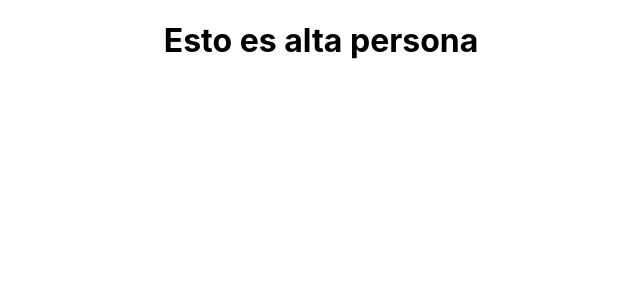
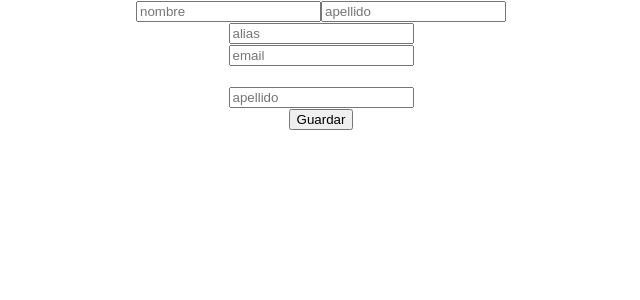
Before and after one commit to JuanDamiani/Simple-CRUD-with-React, a React (Create React App) app: page /personas/agregar in a window 1280 px wide. Shown: the top 300 px of the page, without its empty margins (319-959 px from the left). Built offline with nearby package versions, Linux system fonts and the light colour scheme.

Commit message:
personas

```diff
--- a/src/Personas/AltaPersona.jsx
+++ b/src/Personas/AltaPersona.jsx
@@ -2,7 +2,7 @@ import React from 'react';
 import axios from 'axios';
 
 export default function AltaPersona(props) {
-   /* const [form, setForm] = React.useState({
+    const [form, setForm] = React.useState({
         nombre: '',
         apellido: '',
         alias: '',
@@ -59,9 +59,7 @@ export default function AltaPersona(props) {
             <br />
             <button onClick={guardar}>Guardar</button>
         </div>
-    );*/
-
-return (<h1>Esto es alta persona</h1>)
+    );
 
 
 
--- a/src/Personas/EditarPersona.jsx
+++ b/src/Personas/EditarPersona.jsx
@@ -3,7 +3,7 @@ import { useParams } from 'react-router-dom';
 import axios from 'axios';
 
 export default function EditarPersona(props) {
-   /* const params = useParams();
+   const params = useParams();
     const [form, setForm] = React.useState({
         nombre: '',
         apellido: '',
@@ -67,6 +67,5 @@ export default function EditarPersona(props) {
             <input type="text" name="email" placeholder="email" value={form.apellido} onChange={handleChangeEmail}/><br/>
             <button onClick={guardar}>Guardar</button>
         </div>
-    )*/
-    return (<h1>Esto es editar persona</h1>)
+    )
 }
```
